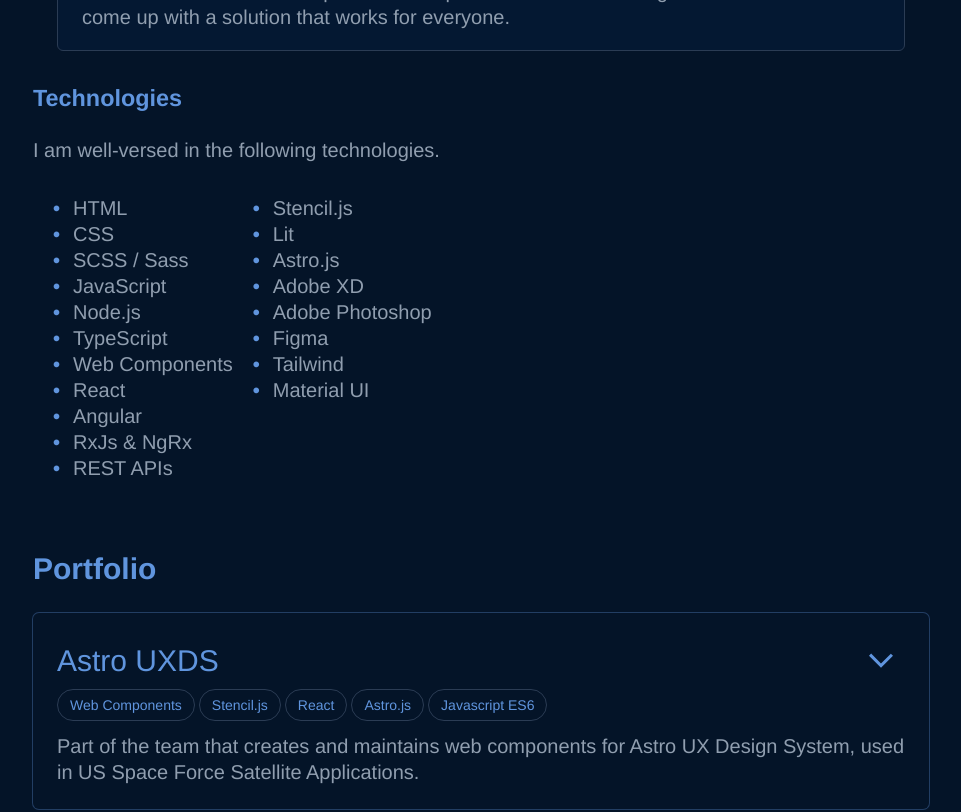
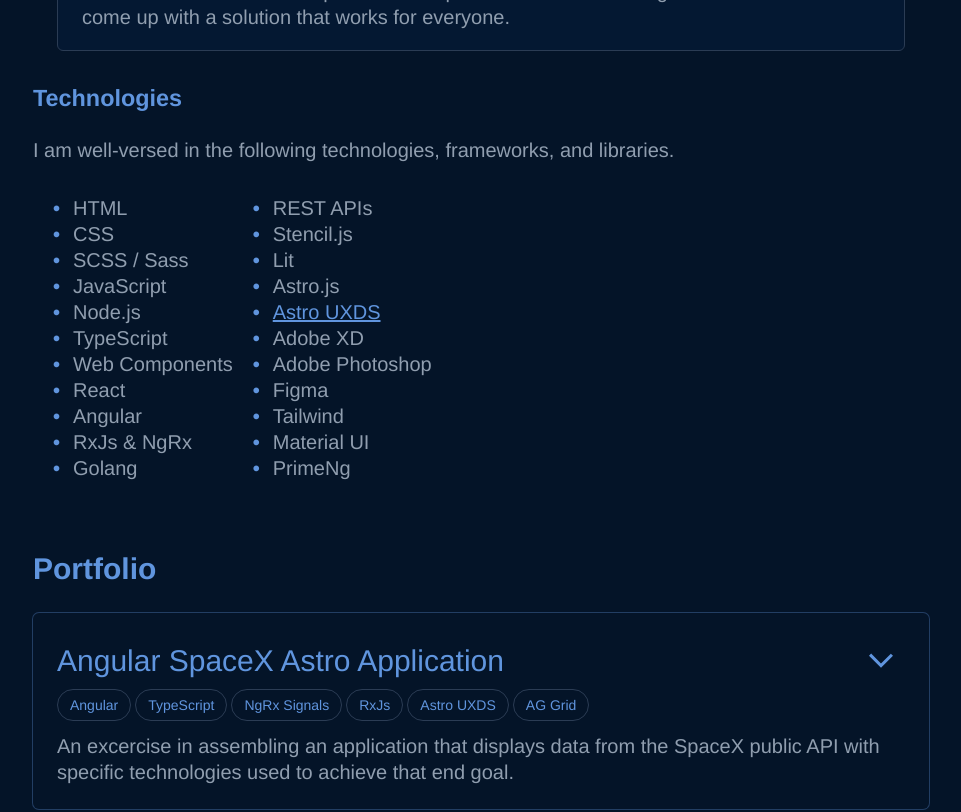
Before and after one commit to FMorrison87/personal-site-v2, a React (Create React App) app: page / in a window 1280 px wide. Shown: the part 1380-2192 px from the top of the page, without its empty margins (159-1120 px from the left). Built offline with nearby package versions, Linux system fonts and the light colour scheme.

Commit message:
task: updating portfolio section

```diff
--- a/src/App.js
+++ b/src/App.js
@@ -37,7 +37,7 @@
             </p>
             <strong>Good faith design execution.</strong>
             <p>
-              I turn professional designs into code that matches the designers
+              I turn professional designs into code that matches the designer's
               intent.
             </p>
             <strong>Clear, up-front communication</strong>
@@ -49,7 +49,10 @@
           </div>
           <div id="Technologies">
             <h3>Technologies</h3>
-            <p>I am well-versed in the following technologies.</p>
+            <p>
+              I am well-versed in the following technologies, frameworks, and
+              libraries.
+            </p>
             <div className="technologies_list">
               <ul>
                 <li>HTML</li>
@@ -62,23 +65,68 @@
                 <li>React</li>
                 <li>Angular</li>
                 <li>RxJs & NgRx</li>
-                <li>REST APIs</li>
+                <li>Golang</li>
               </ul>
               <ul>
+                <li>REST APIs</li>
                 <li>Stencil.js</li>
                 <li>Lit</li>
                 <li>Astro.js</li>
+                <li>
+                  <a
+                    href="https://astrouxds.com"
+                    target="_blank"
+                    rel="noreferrer"
+                  >
+                    Astro UXDS
+                  </a>
+                </li>
                 <li>Adobe XD</li>
                 <li>Adobe Photoshop</li>
                 <li>Figma</li>
                 <li>Tailwind</li>
                 <li>Material UI</li>
+                <li>PrimeNg</li>
               </ul>
             </div>
           </div>
         </section>
         <section id="Portfolio">
           <h2>Portfolio</h2>
+          <CardCollapse
+            cardTitle={"Angular SpaceX Astro Application"}
+            chipArray={[
+              "Angular",
+              "TypeScript",
+              "NgRx Signals",
+              "RxJs",
+              "Astro UXDS",
+              "AG Grid",
+            ]}
+            cardDescription={
+              "An excercise in assembling an application that displays data from the SpaceX public API with specific technologies used to achieve that end goal."
+            }
+            dataActive={false}
+          >
+            <div>
+              <strong>Highlights</strong>
+              <ul>
+                <li>
+                  Use of Astro Design System and web components for UI patterns.
+                </li>
+                <li>AG Grid for handling the tables.</li>
+                <li>Angular as the core framework for assembly and routing.</li>
+                <li>NgRx Signals for state management and data handling.</li>
+              </ul>
+              <a
+                href="https://github.com/FMorrison87/angular-spaceX-astro"
+                target="_blank"
+                rel="noreferrer"
+              >
+                Angular SpaceX Astro Demo App
+              </a>
+            </div>
+          </CardCollapse>
           <CardCollapse
             cardTitle={"Astro UXDS"}
             chipArray={[
```
